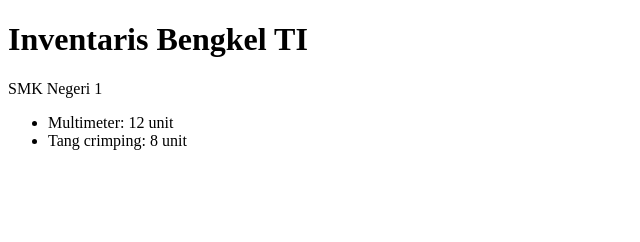
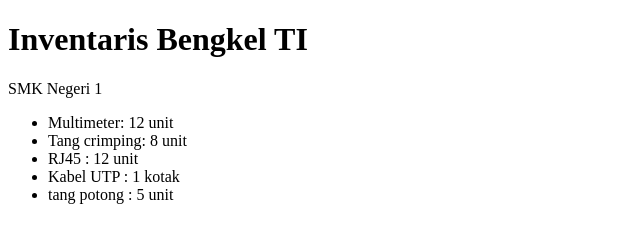
Before and after one commit to biasa49/inventaris-bengkel, a plain HTML site: page index.html in a window 1280 px wide. Shown: the whole page, without its empty margins (0-640 px from the left). Drawn offline with Linux system fonts and the light colour scheme.

Commit message:
revisi ke 2

```diff
--- a/index.html
+++ b/index.html
@@ -12,6 +12,9 @@
 <ul>
   <li>Multimeter: 12 unit</li>
   <li>Tang crimping: 8 unit</li>
+  <li>RJ45 : 12 unit</li>
+  <li>Kabel UTP : 1 kotak</li>
+  <li>tang potong : 5 unit</li>
 </ul>
 </body>
 </html>
```
